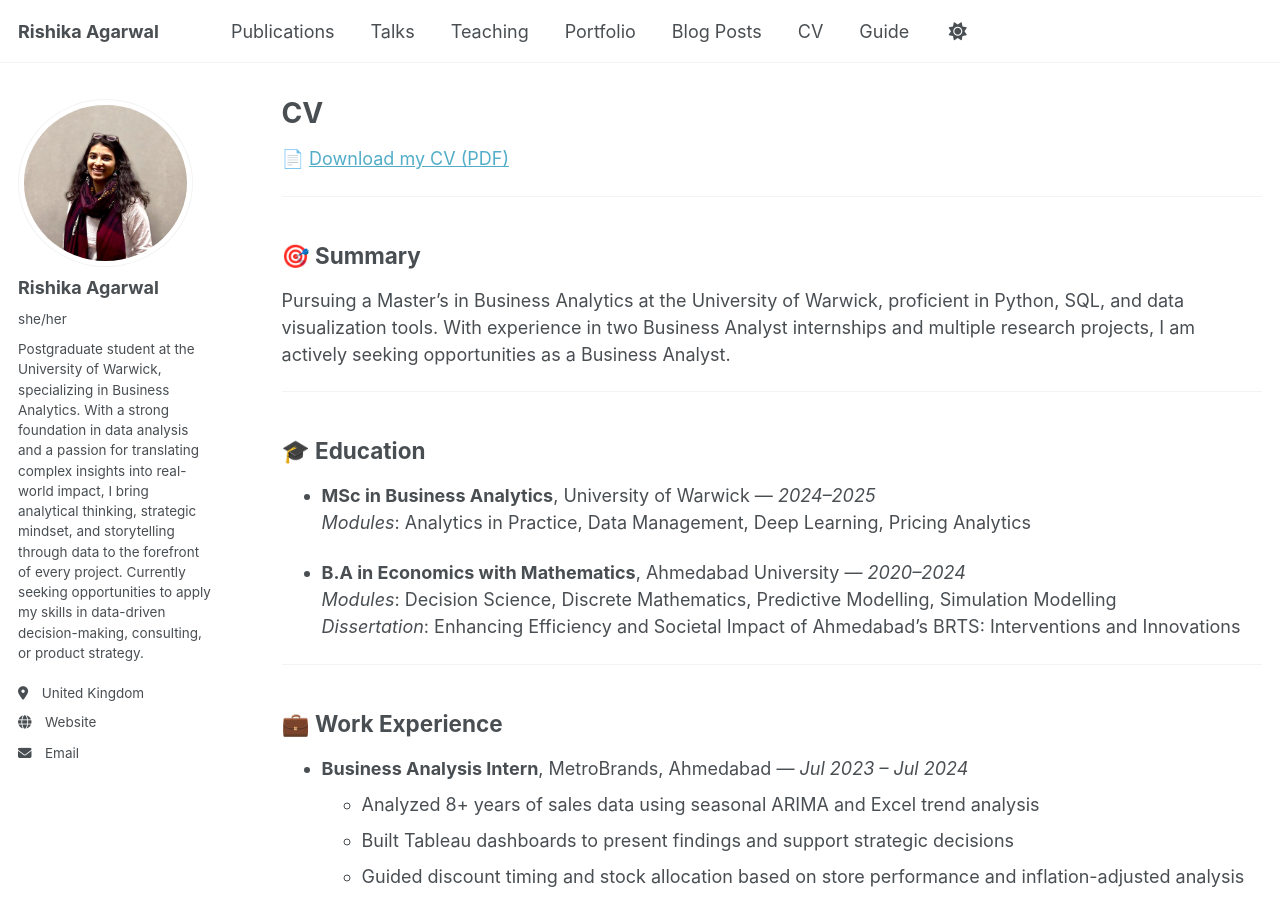
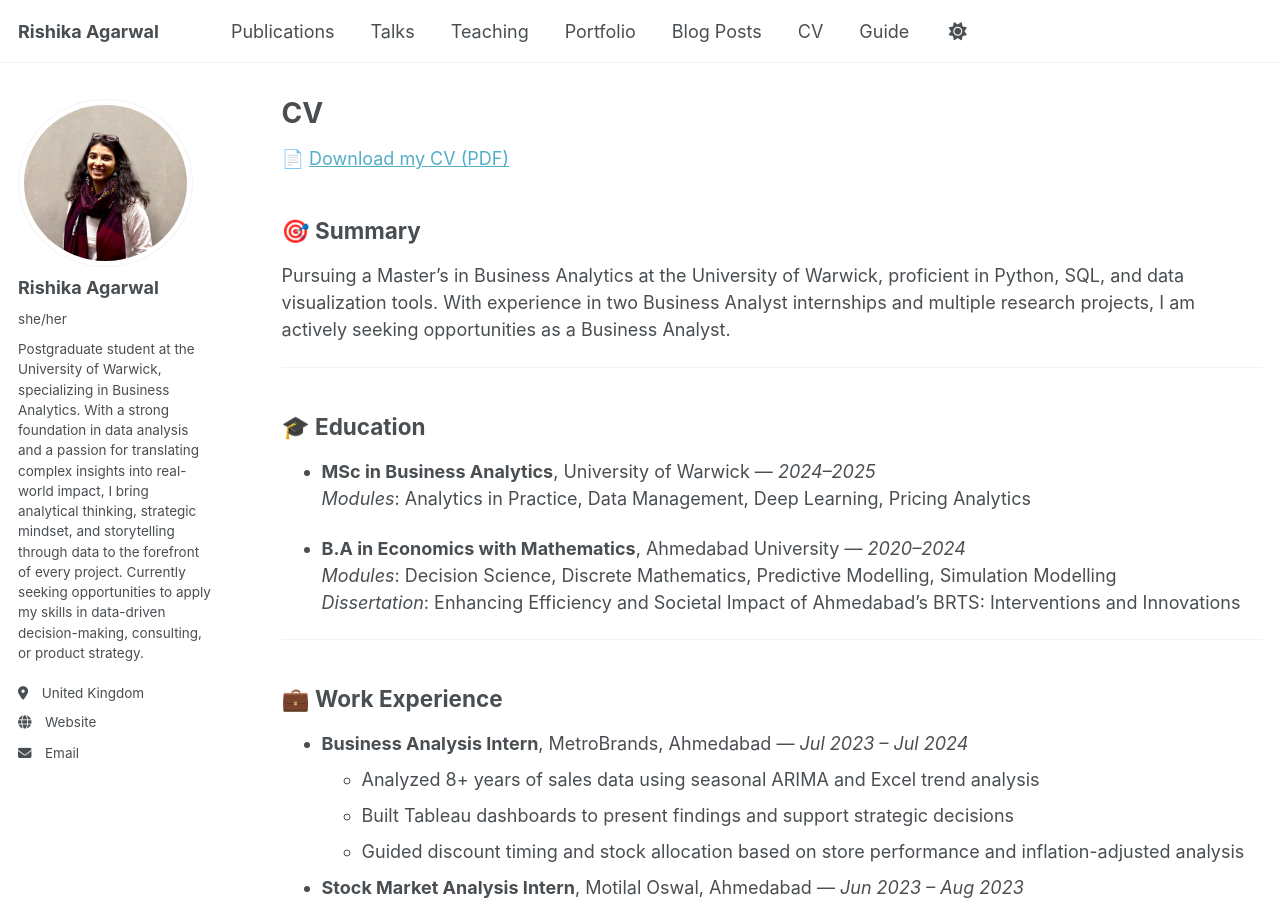
Before and after one commit to RishikaAgarwal2025/RishikaAgarwal2025.github.io, a Jekyll site: the page built from _pages/cv.md, in a window 1280 px wide and 900 px high. Built offline with Jekyll 4.4.1, drawn with Linux system fonts in a browser that asks for light colours.

Commit message:
Update cv.md

```diff
--- a/_pages/cv.md
+++ b/_pages/cv.md
@@ -7,11 +7,7 @@ redirect_from:
   - /resume
 ---
 
-{% include base_path %}
-
 📄 [Download my CV (PDF)](/Rishika_Agarwal_CV.pdf)
-
----
 
 ## 🎯 Summary
 
```
